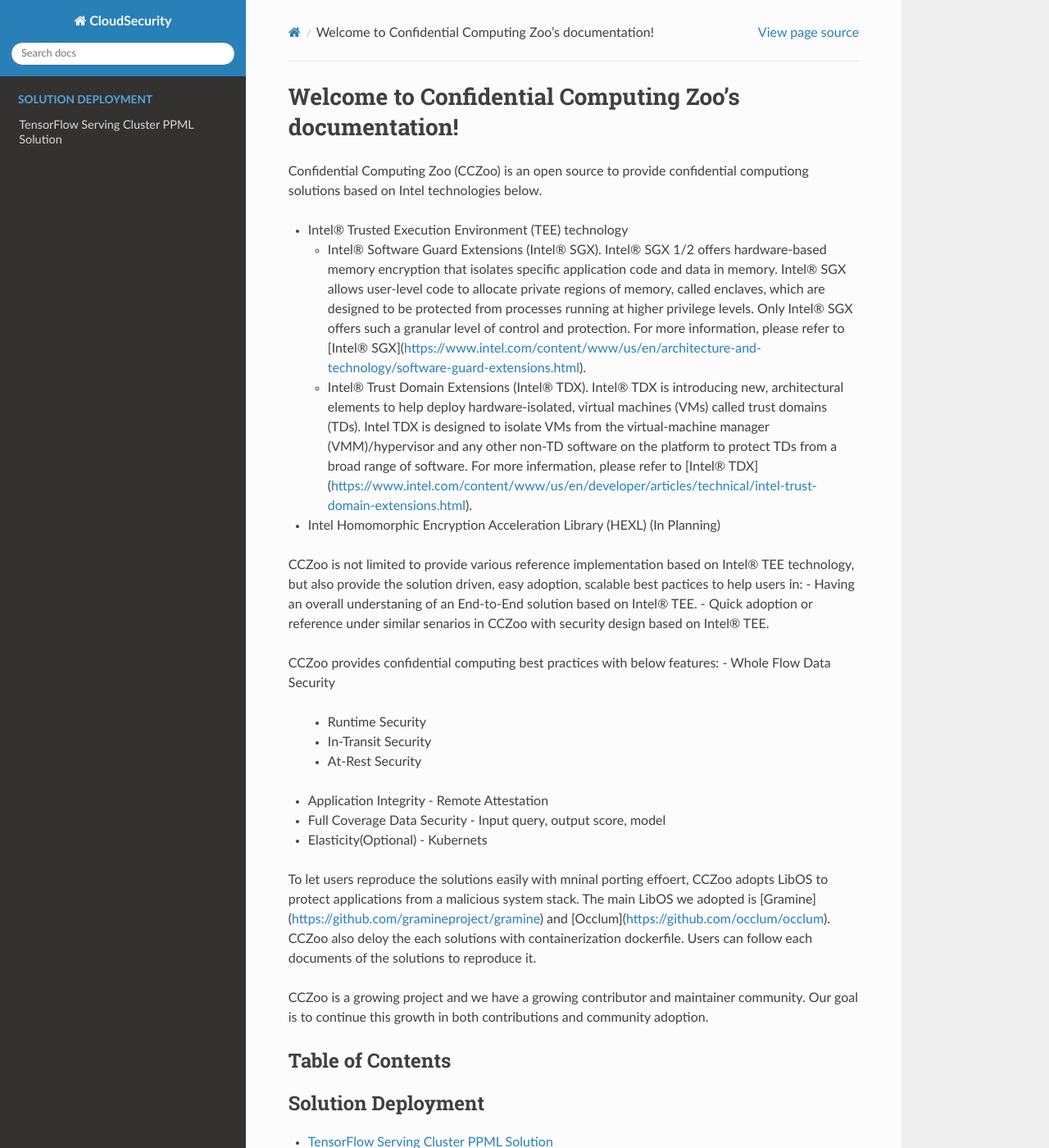
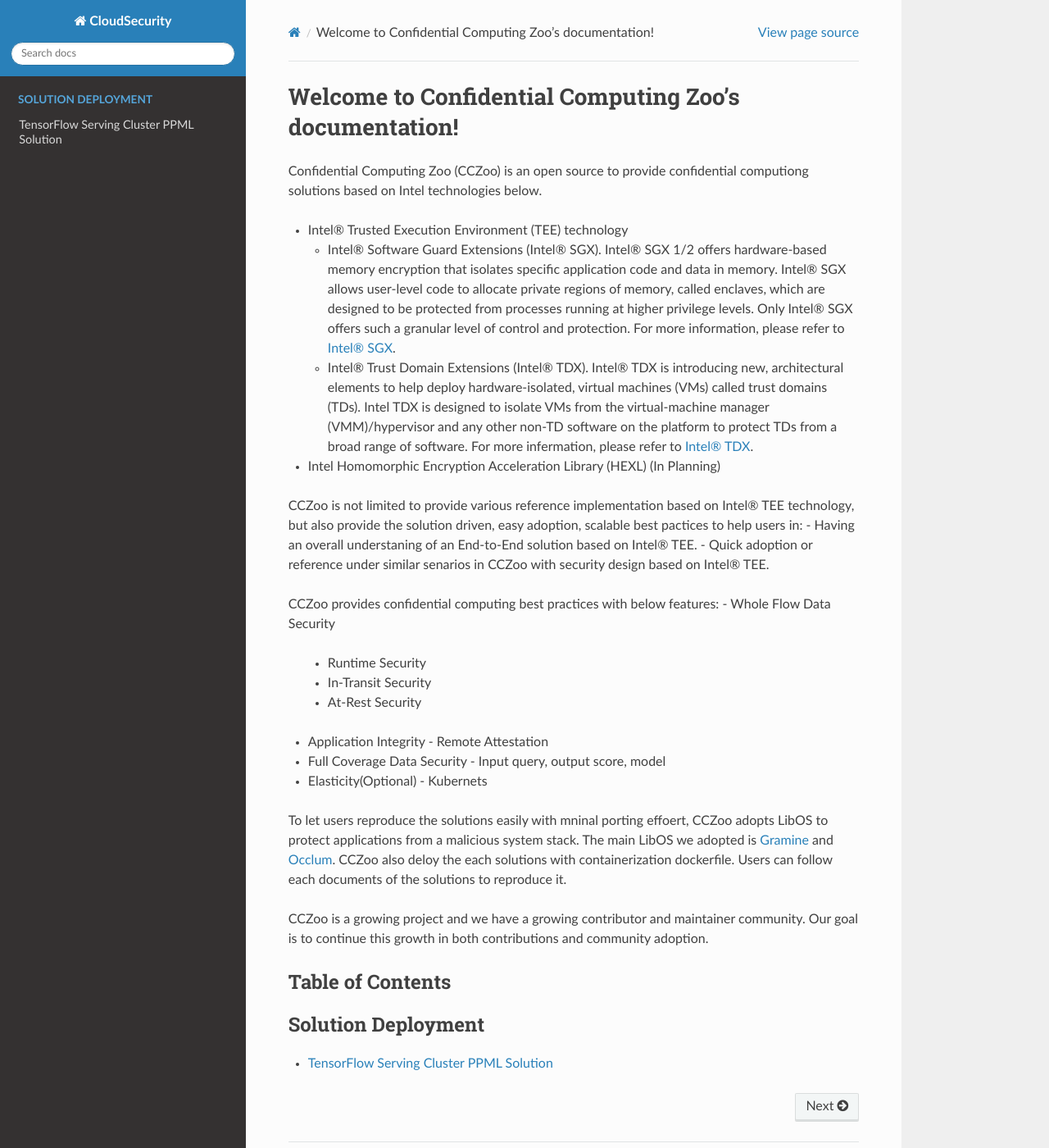
Before and after one commit to RodgerZhu/Cloud_Security, a Sphinx documentation site: the page built from documents/readthedoc/docs/source/index.rst, in a window 1280 px wide and 1400 px high. Shown: the whole window at 82% size. Built offline with Sphinx 7.4.7 and the Read the Docs theme 2.0.0, drawn with Linux system fonts in a browser that asks for light colours.

Commit message:
Update index.rst

```diff
--- a/documents/readthedoc/docs/source/index.rst
+++ b/documents/readthedoc/docs/source/index.rst
@@ -12,13 +12,13 @@
     allocate private regions of memory, called enclaves, which are designed to
     be protected from processes running at higher privilege levels. Only Intel®
     SGX offers such a granular level of control and protection.
-    For more information, please refer to [Intel® SGX](https://www.intel.com/content/www/us/en/architecture-and-technology/software-guard-extensions.html).
+    For more information, please refer to `Intel® SGX <https://www.intel.com/content/www/us/en/architecture-and-technology/software-guard-extensions.html>`__.
   - Intel® Trust Domain Extensions (Intel® TDX).
     Intel® TDX is introducing new, architectural elements to help deploy hardware-isolated,
     virtual machines (VMs) called trust domains (TDs). Intel TDX is designed to isolate
     VMs from the virtual-machine manager (VMM)/hypervisor and any other non-TD software
     on the platform to protect TDs from a broad range of software. For more infermation,
-    please refer to [Intel® TDX](https://www.intel.com/content/www/us/en/developer/articles/technical/intel-trust-domain-extensions.html).
+    please refer to `Intel® TDX <https://www.intel.com/content/www/us/en/developer/articles/technical/intel-trust-domain-extensions.html>`__.
 - Intel Homomorphic Encryption Acceleration Library (HEXL) (In Planning)
 
 
@@ -40,8 +40,8 @@
   - Kubernets
 
 To let users reproduce the solutions easily with mninal porting effoert, CCZoo adopts LibOS
-to protect applications from a malicious system stack. The main LibOS we adopted is [Gramine](https://github.com/gramineproject/gramine)
-and [Occlum](https://github.com/occlum/occlum). CCZoo also deloy the each solutions
+to protect applications from a malicious system stack. The main LibOS we adopted is `Gramine <https://github.com/gramineproject/gramine>`__
+and `Occlum <https://github.com/occlum/occlum>`__. CCZoo also deloy the each solutions
 with containerization dockerfile. Users can follow each documents of the solutions to reproduce
 it.
 
```
